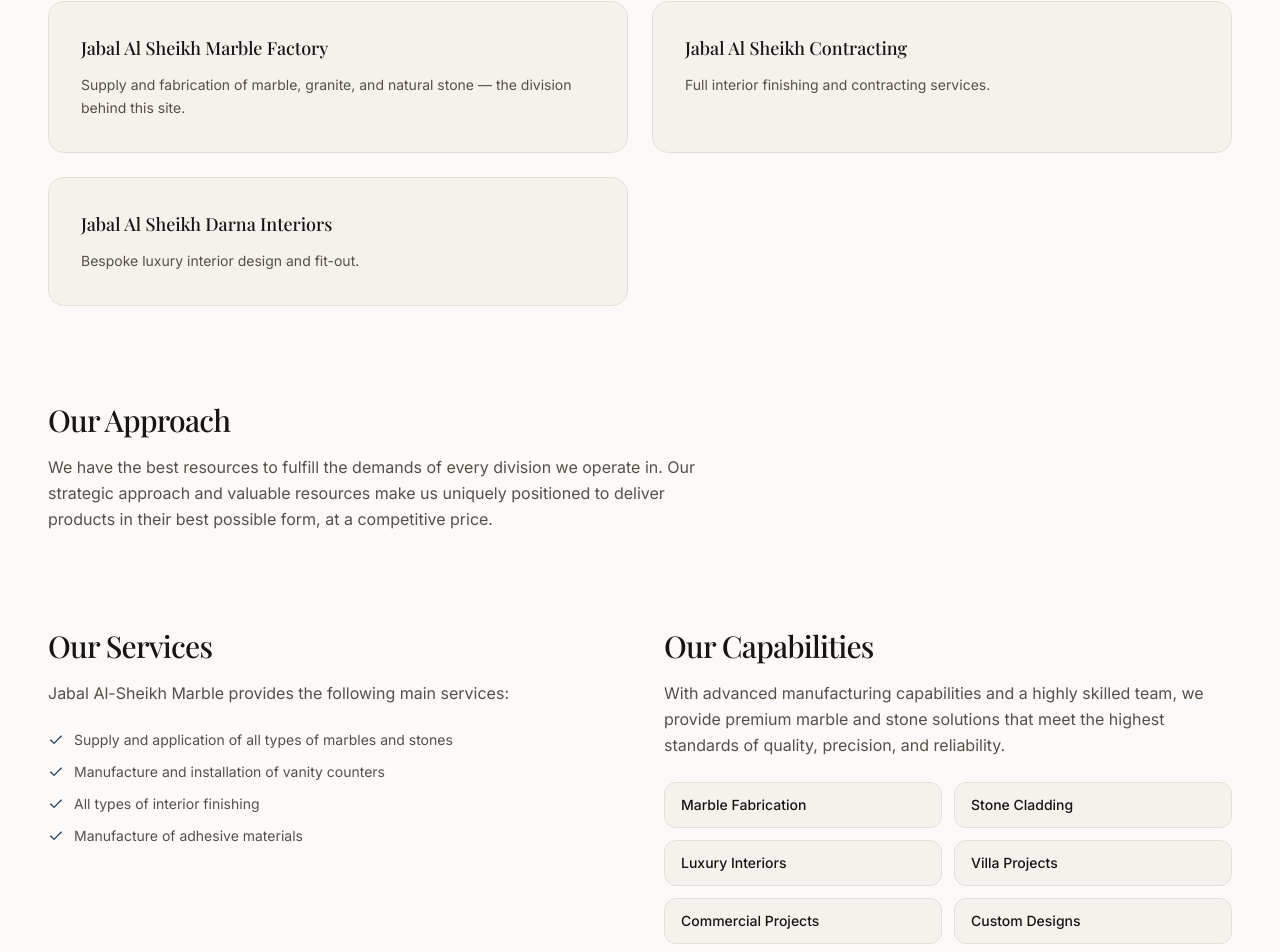
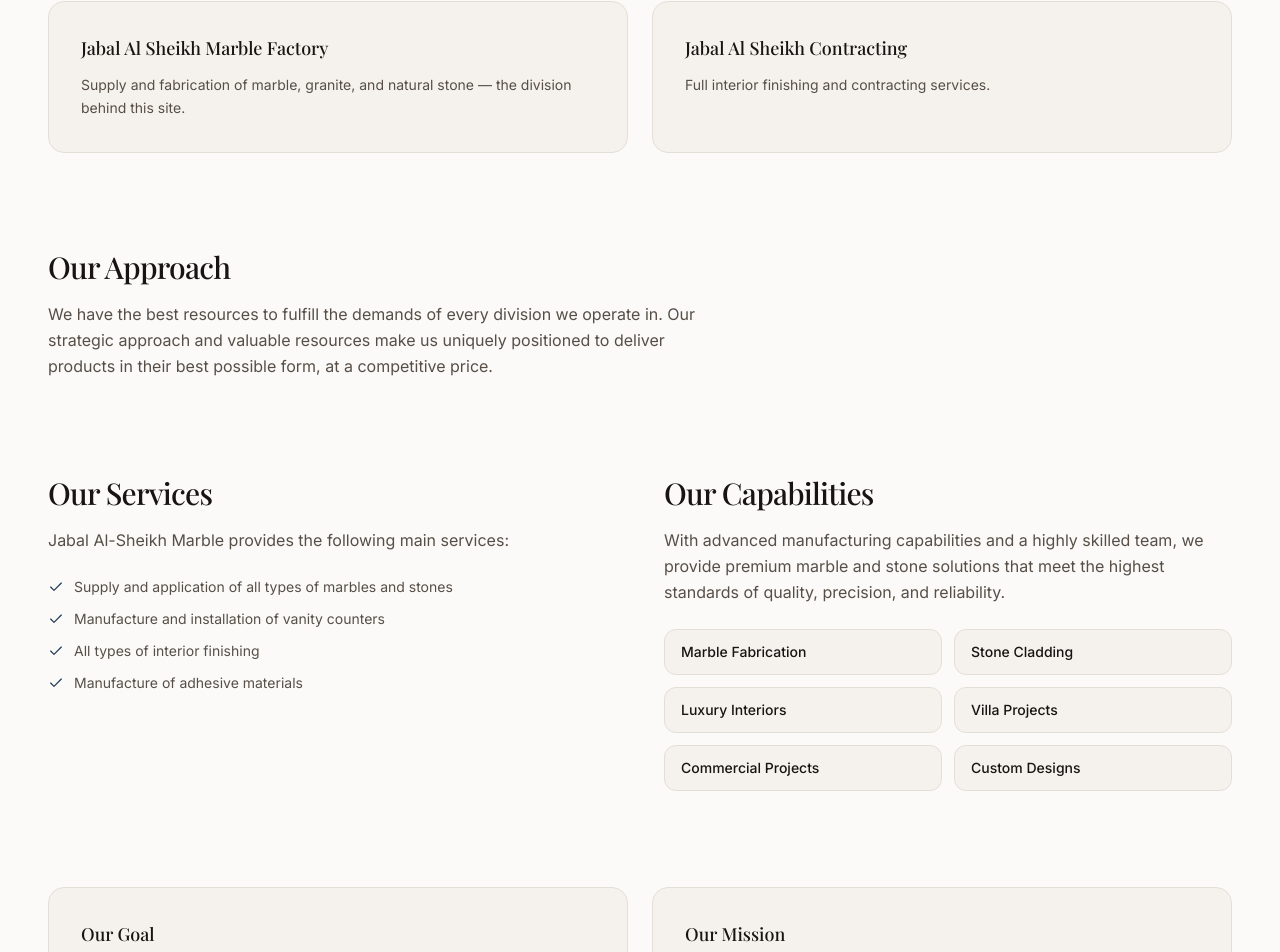
Before and after one commit to basselalnashar-gif/jas-marble-websitee, a Next.js app: page /about in a window 1280 px wide. Shown: the part 1469-2421 px from the top of the page. Built offline with nearby package versions, Linux system fonts and the light colour scheme.

Commit message:
Remove Darna Interiors from divisions

```diff
--- a/src/data/site.ts
+++ b/src/data/site.ts
@@ -29,10 +29,6 @@ export const site = {
     {
       name: "Jabal Al Sheikh Contracting",
       description: "Full interior finishing and contracting services.",
-    },
-    {
-      name: "Jabal Al Sheikh Darna Interiors",
-      description: "Bespoke luxury interior design and fit-out.",
     },
   ],
   clients: [
```
